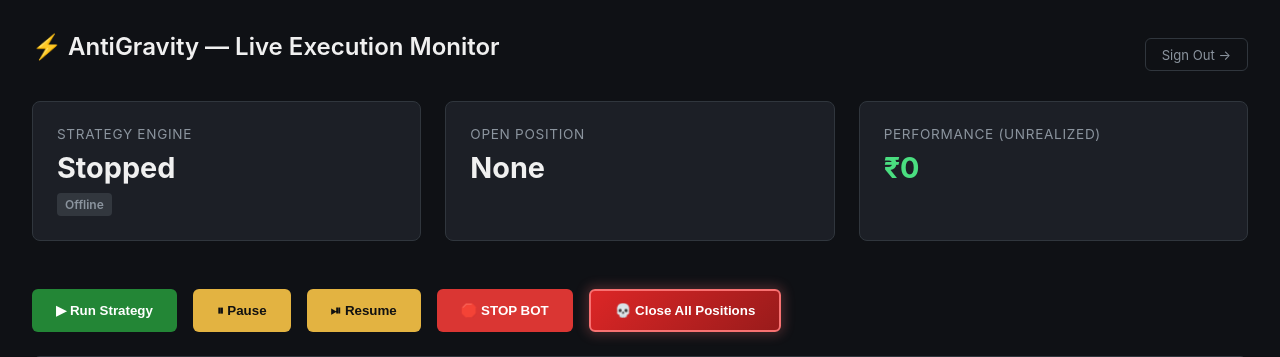
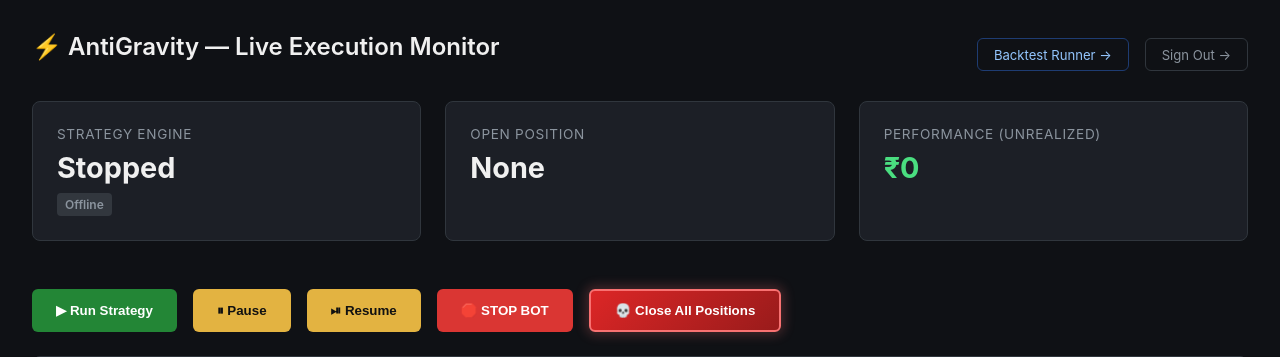
Before and after one commit to anoopverma/AntiGravity, a Flask app: page / in a window 1280 px wide. Shown: the top 357 px of the page. Run offline with Flask 3, Linux system fonts and the light colour scheme; the visitor is signed in with stand-in values (Sample User, id 1).

Commit message:
add backtest runner link to dashboard header

```diff
--- a/templates/index.html
+++ b/templates/index.html
@@ -228,7 +228,10 @@
     <div class="container">
         <div class="header-bar">
             <h1>⚡ AntiGravity — Live Execution Monitor</h1>
-            <a href="/logout" class="btn-logout">Sign Out →</a>
+            <div style="display:flex;gap:1rem;">
+                <a href="/backtest" class="btn-logout" style="border-color:#1e3c72;color:#93c5fd;">Backtest Runner →</a>
+                <a href="/logout" class="btn-logout">Sign Out →</a>
+            </div>
         </div>
 
         <div class="dashboard-grid">
```
